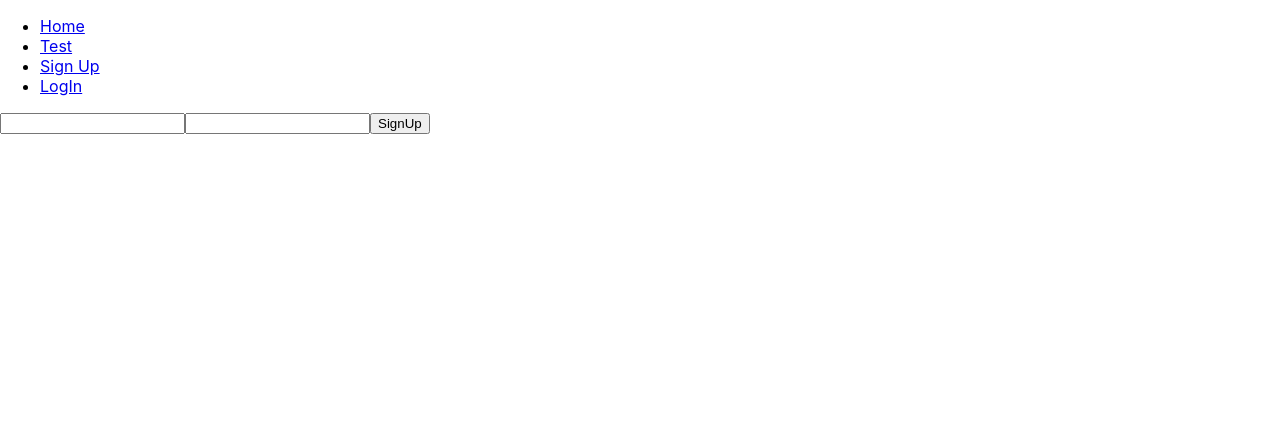
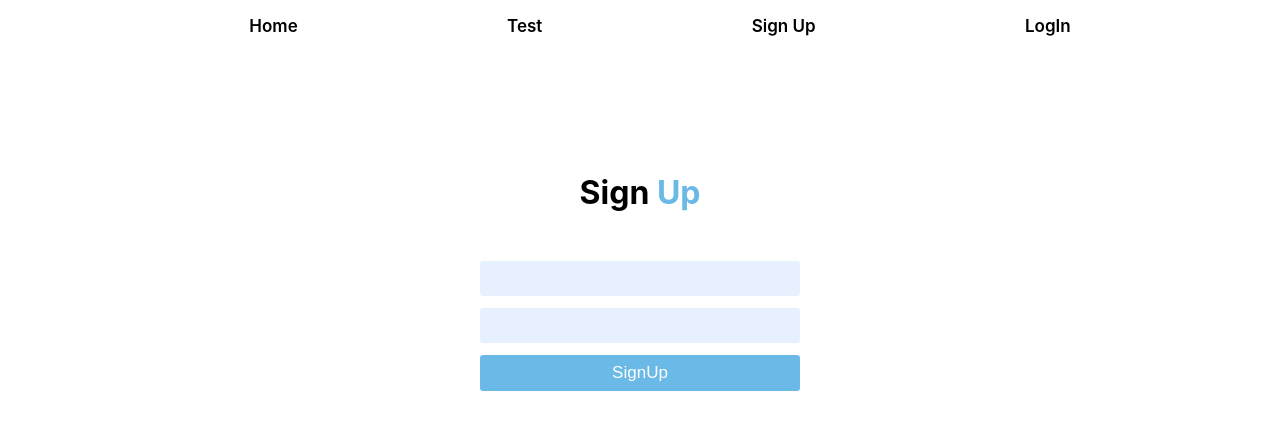
Before and after one commit to anmolgupta313/A-Kicks-, a React (Create React App) app in the folder Client/: page /signUp in a window 1280 px wide. Shown: the top 430 px of the page. Built offline with nearby package versions, Linux system fonts and the light colour scheme.

Commit message:
I ahve added styling to the header and also to the login adn sign up page and working on the del function for removing product from the cart

```diff
--- a/Client/src/component/cart.css
+++ b/Client/src/component/cart.css
@@ -8,7 +8,25 @@
     align-items: center;
     justify-content: space-evenly;
     flex: 1 1 auto;
+    padding: 10px 0px;
 }
 .single-cart-sub-div {
     width: 100%;
 }
+
+.title-product-name {
+    font-size: 17px;
+    font-weight: 600;
+    line-height: 26px;
+}
+
+.size {
+    font-size: 14px;
+    color: #4a4a4a;
+}
+
+.x {
+    border: solid;
+    padding: 10px;
+    border-radius: 8px;
+}
--- /dev/null
+++ b/Client/src/component/header.css
@@ -0,0 +1,17 @@
+.nav-main-div ul {
+    display: flex;
+    list-style-type: none;
+    justify-content: space-evenly;
+    align-items: center;
+}
+
+.nav-main-div ul li a{
+    color: black;
+    text-decoration: none;
+    font-size: 17px;
+    font-weight: 600;
+}
+
+.nav-main-div ul li a:hover{
+color: #6BB9E6;
+}
--- a/Client/src/component/header.jsx
+++ b/Client/src/component/header.jsx
@@ -1,8 +1,9 @@
 import { Link } from "react-router-dom";
+import "./header.css"
 import Auth from "../utils/auth";
 export default function Header() {
   return (
-    <div>
+    <div className="nav-main-div">
       <ul>
         <li>
           <Link to="/">Home</Link>
--- a/Client/src/component/login.jsx
+++ b/Client/src/component/login.jsx
@@ -1,5 +1,6 @@
 import React, { useState } from "react";
 import Auth from "../utils/auth"
+import "./signup.css"
 import { useEffect } from "react";
 import { useNavigate } from "react-router-dom";
 
@@ -72,6 +73,7 @@ return setformData((prev)=>{
 
 
     return(<div className="form-main-div">
+      <div><h1>Log <mark className="mark">In</mark></h1></div>
         <form action="" onSubmit={loginApi}>
             <input onChange={onChange} type="text" name="email" id="email" value={formData.email} />
             <input onChange={onChange} type="password" name="password" id="password"  value={formData.password} />
--- /dev/null
+++ b/Client/src/component/signup.css
@@ -0,0 +1,35 @@
+.form-main-div {
+    display: flex;
+    flex-direction: column;
+    row-gap: 27px;
+    align-items: center;
+    padding-top: 100px;
+}
+
+.form-main-div form {
+    display: flex;
+    flex-direction: column;
+    row-gap: 12px;
+    width: 25%;
+}
+
+.mark{
+    color: #6bb9e6;
+    background-color: transparent;
+}
+.form-main-div form input {
+    padding: 8px;
+    border-radius: 3px;
+    border-color: transparent;
+    background-color: #E7F0FE !important;
+}
+
+.form-main-div form button {
+    padding: 8px;
+    background-color: #6bb9e6;
+    border: none;
+    border-radius: 3px;
+    color: white;
+    font-size: 17px;
+    font-weight: 500;
+}
--- a/Client/src/component/signup.jsx
+++ b/Client/src/component/signup.jsx
@@ -1,6 +1,6 @@
 import React, { useState } from "react";
 import { useEffect } from "react";
-
+import"./signup.css"
 // import { createUserWithEmailAndPassword } from "firebase/auth";
 // import { auth } from "./firebase";
 
@@ -88,6 +88,7 @@ return setformData((prev)=>{
     // }
     // console.log(formData)
     return(<div className="form-main-div">
+      <div><h1>Sign <mark className="mark">Up</mark></h1></div>
         <form action="" onSubmit={userCartApi}>
             <input onChange={onChange} type="text" name="email" id="email" value={formData.email} />
             <input onChange={onChange} type="password" name="password" id="password"  value={formData.password} />
--- a/Client/src/component/singlecart.jsx
+++ b/Client/src/component/singlecart.jsx
@@ -31,14 +31,36 @@ const updateProduct=   fetch(`http://localhost:3001/api/products/${buttonValue}`
     // console.log(quantityvalue, "Quantityvalue");
   }
 
+  // function clickDel(e){
+  //   const cartRemove=0
+
+  //   const buttonValue= e.target.value
+  //   const delProduct=   fetch(`http://localhost:3001/api/products/${buttonValue}`,{
+  //             method:"PUT",
+  //             body:JSON.stringify({
+  //               cart_id:"0",
+  //               quantity:"0"
+
+  //           }),
+  //           headers:{"Content-type":"application/json"}
+  //           })
+
+  //         if(delProduct){
+  //           // console.log("perfect");
+  //           console.log(buttonValue,"valuebutn")
+  //       }else{
+  //           console.log("not working");
+  //       }
+  //   }
+
   return (
     <div className="single-cart-main-div">
       <div className="single-cart-sub-div">
         <img src={props.cart.image}></img>
       </div>
       <div className="single-cart-sub-div">
-        <div>{props.cart.productName}</div>
-        <div>{props.cart.size}</div>
+        <div className="title-product-name">{props.cart.productName}</div>
+        <div className="size">Size {props.cart.size}</div>
       </div>
         <div className="single-cart-sub-div">
           <select className="select" onChange={onChange}>
@@ -65,6 +87,7 @@ const updateProduct=   fetch(`http://localhost:3001/api/products/${buttonValue}`
           >
             Update Cart
           </button></div>
+          <div ><button  className="x" value={props.cart.id}>x</button></div>
     </div>
   );
 
```
